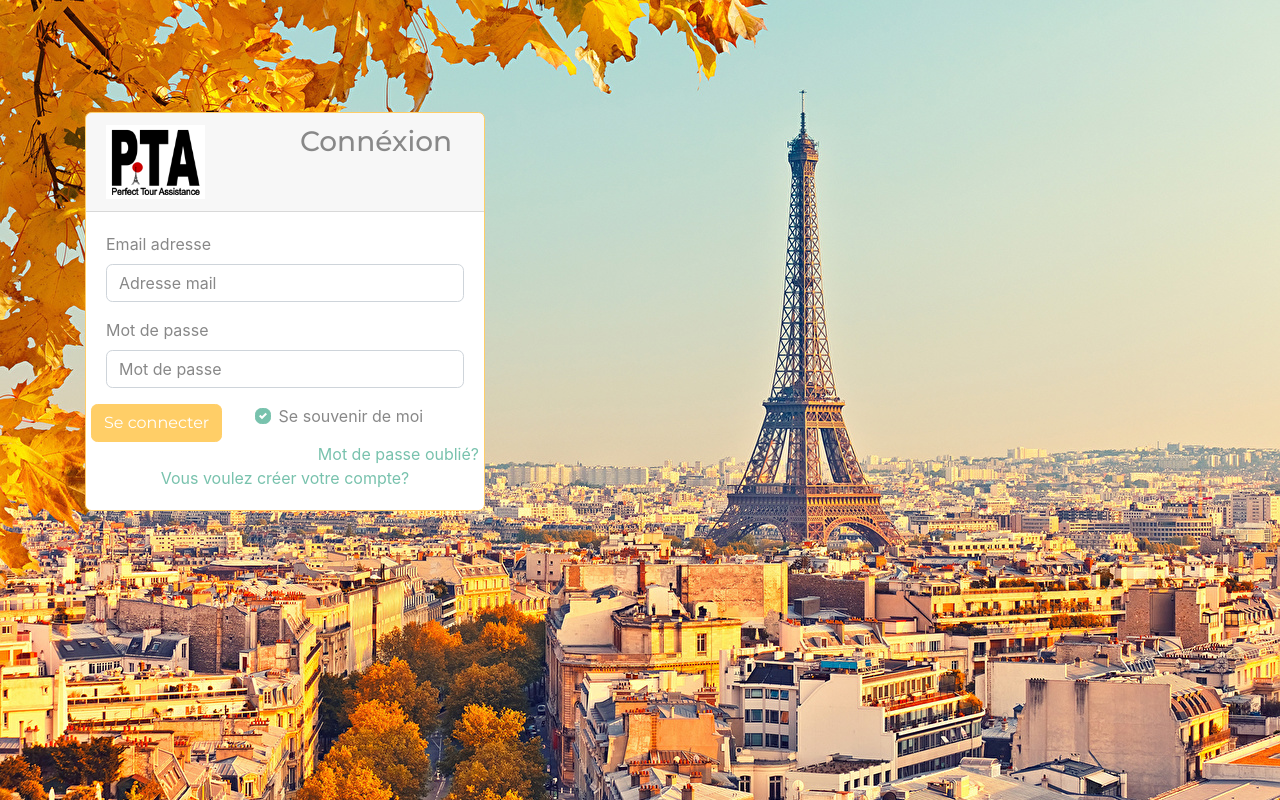
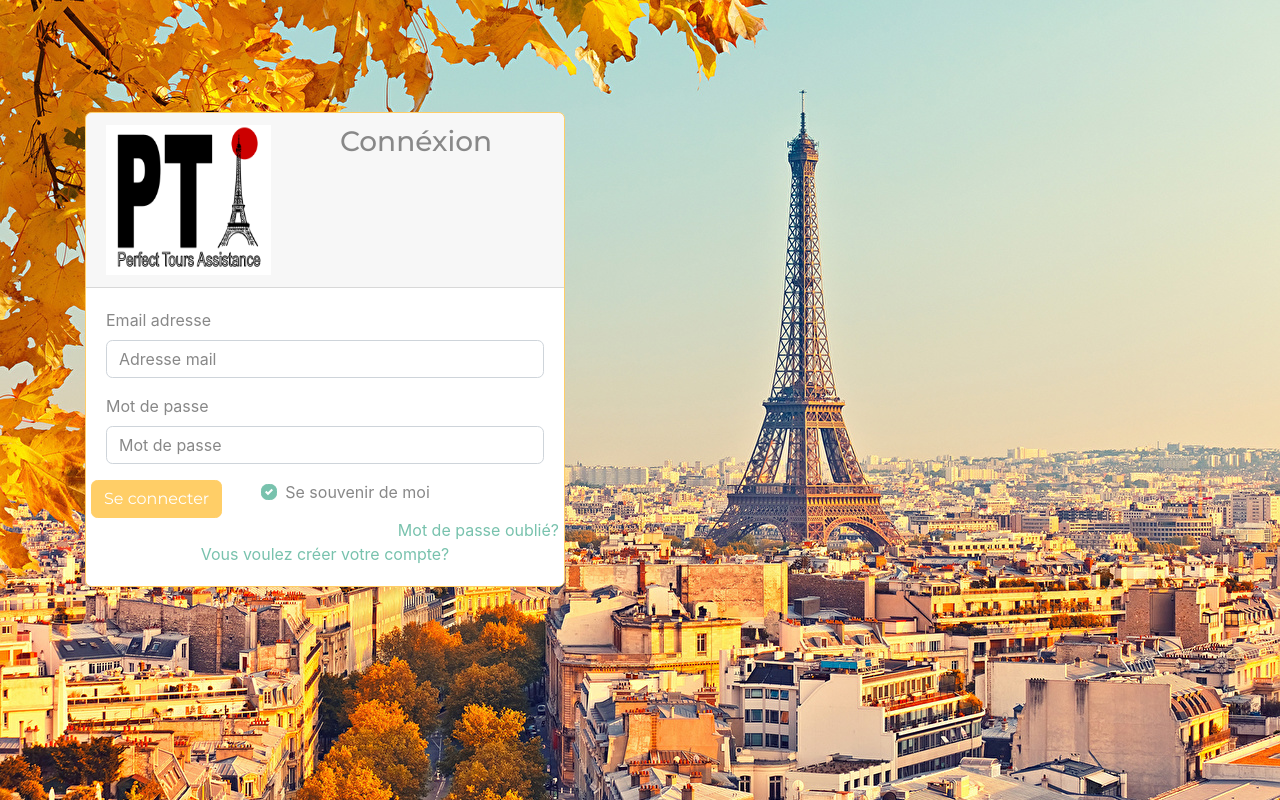
Before and after one commit to pta-tourplanner/tourplanner, a PHP site: page /php/login.php in a window 1280 px wide. Run offline with PHP 8.4, Linux system fonts and the light colour scheme; some libraries are stand-ins or nearby versions.

Commit message:
Changement du logo PTA

```diff
--- a/MVC/vue/css/index.css
+++ b/MVC/vue/css/index.css
@@ -14,8 +14,8 @@
     display: flex;
 }
 
-#logo>img{
-    height: 100%;
+#logo img{
+    height: 150px;
 }
 
 #entete #titre{
--- a/MVC/vue/css/login.css
+++ b/MVC/vue/css/login.css
@@ -1,14 +1,14 @@
-#row>#logo{
-    width: 300px;
-    height: 300px;
-}
-
 .container{
     background-image: url("../../img/img_paris1.jpg");
     background-size: cover;
     background-attachment: fixed;
 }
 
+#logo{
+    width: 300px;
+    height: 150px;
+}
+
 #divConn{
     margin-top: 7em;
 }
--- a/MVC/vue/php/header.php
+++ b/MVC/vue/php/header.php
@@ -6,7 +6,7 @@
     <section id="entete" class="row">
         <div id="logo" class="col"> <!--col-sm-offset-4 col-sm-4 col-lg-2-->
             <a href="index.php">
-                <img src="../../img/logo_pta.png" alt="LOGO PTA" class="rounded">
+                <img src="../../img/PTA_2.png" alt="LOGO PTA" class="rounded">
             </a>
         </div>
         <div id="titre" class="col">  <!--col-md-offset-6 col-md-6 col-lg-8-->
--- a/MVC/vue/php/login.php
+++ b/MVC/vue/php/login.php
@@ -12,11 +12,11 @@
 <!-- Assosiation au controleur -->
 <?php require_once('../../controller/ControleConnexion.php'); ?>
     <form name="connexion" method="post" action="../../controller/loginTraite.php">
-        <div id="divConn" class="card border-warning mb-3" style="max-width: 25rem;">
+        <div id="divConn" class="card border-warning mb-3" style="max-width: 30rem;">
             <div class="card-header">
                 <div class="row">
-                    <img id="logo" class="col-sm-4" src="../../img/logo_pta.png" alt="Logo de PTA">
-                    <h3 class="card-title offset-sm-2 col-sm-6">Connéxion</h5>
+                    <img id="logo" class="col-sm-5" src="../../img/PTA_2.png" alt="Logo de PTA">
+                    <h3 class="card-title offset-sm-1 col-sm-5">Connéxion</h5>
                 </div>
             </div>
             <div class="card-body">
```
Also changed, not shown: MVC/img/PTA_1.png (added), MVC/img/PTA_2.png (added).
